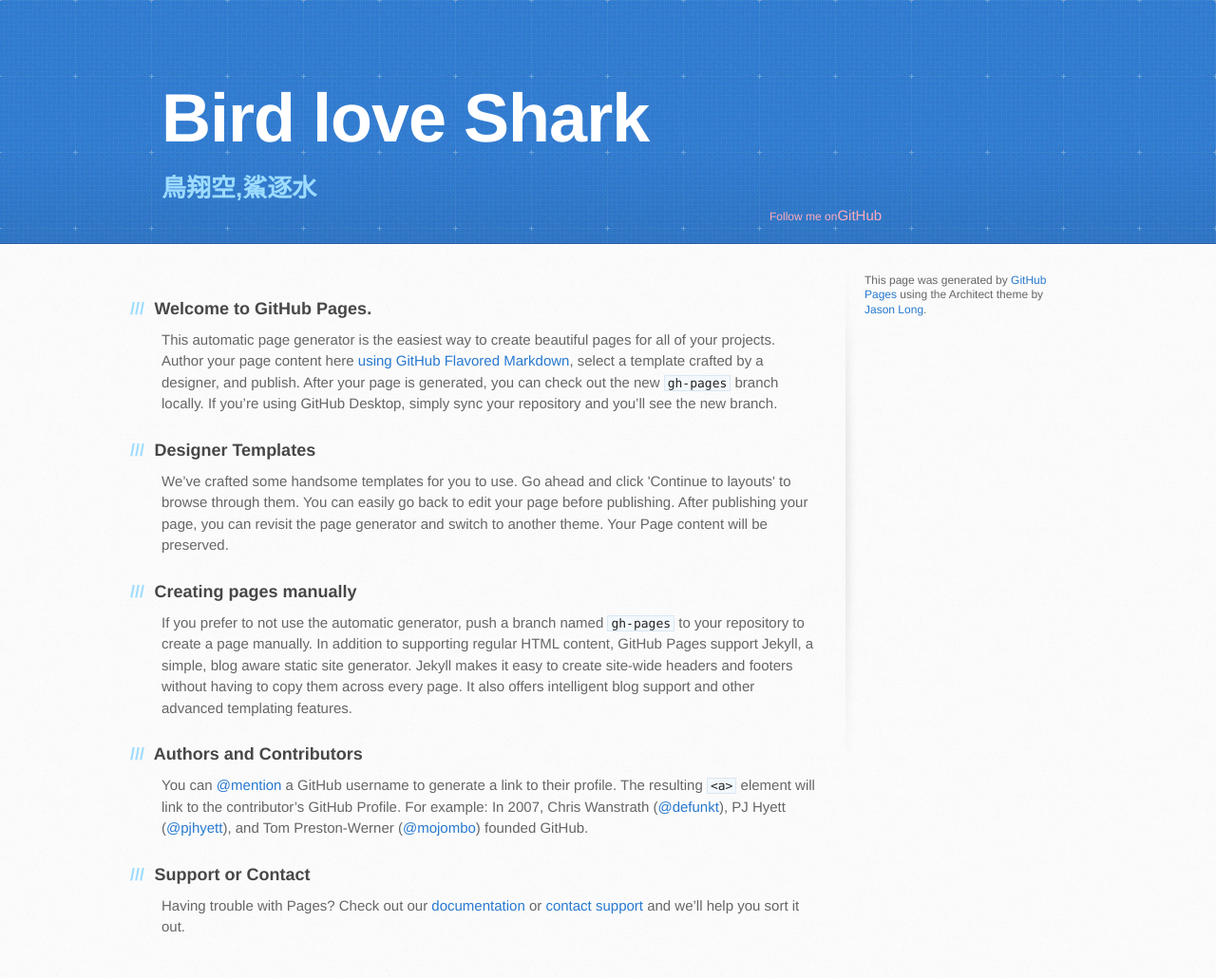
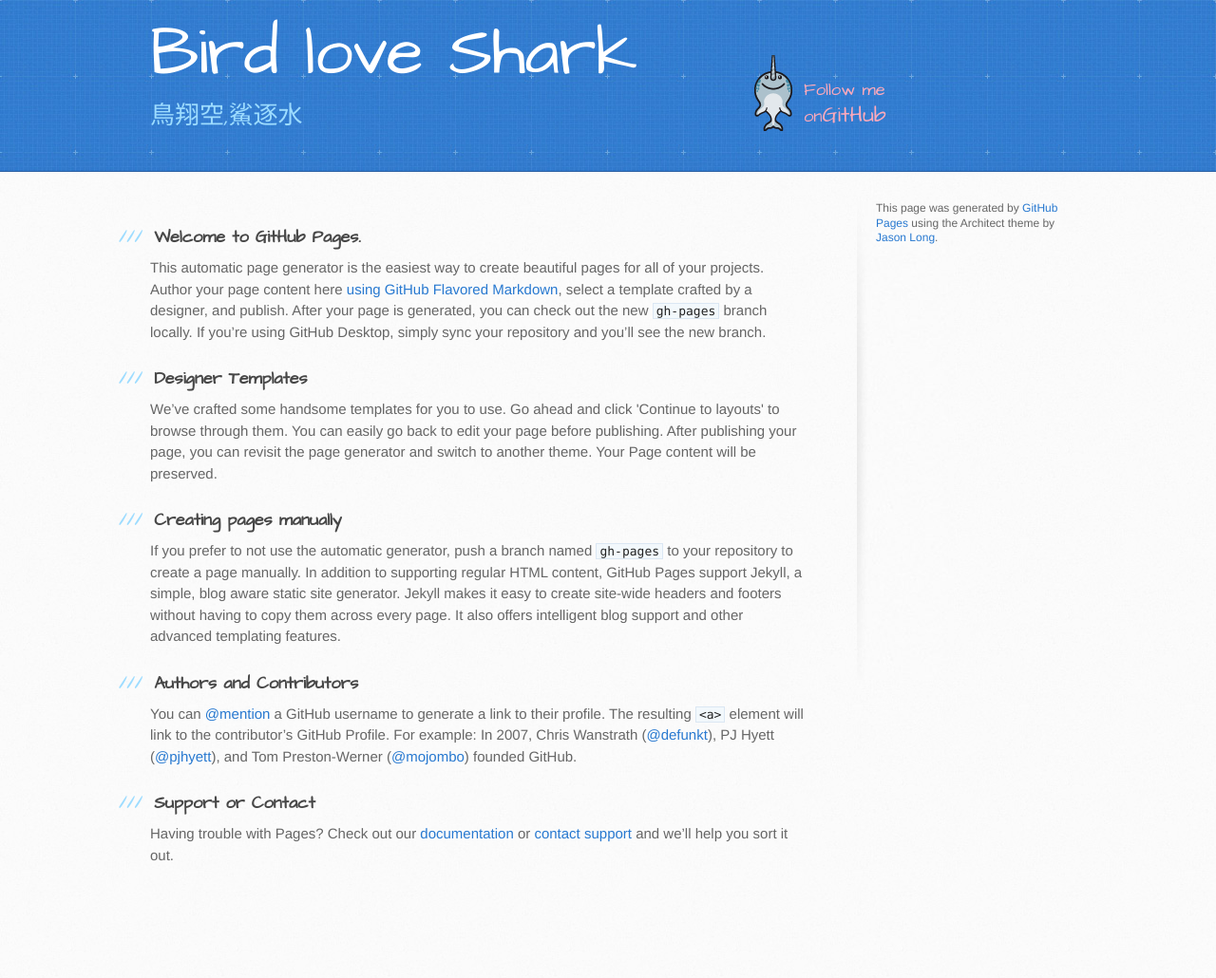
Before and after one commit to birdshark/birdshark.github.io, a Jekyll site: the page built from index.md, in a window 1280 px wide. Shown: the whole page at 95% size. Built offline with Jekyll 4.4.1, drawn with Linux system fonts in a browser that asks for light colours; after the commit the page ends 932 px from its top, so only the background shows below that.

Commit message:
change logo
take me much time

```diff
--- a/_includes/index-head.html
+++ b/_includes/index-head.html
@@ -2,7 +2,7 @@
     <meta charset='utf-8'>
     <meta http-equiv="X-UA-Compatible" content="chrome=1">
     <meta name="viewport" content="width=device-width, initial-scale=1, maximum-scale=1">
-    <!--<link href='https://fonts.googleapis.com/css?family=Architects+Daughter' rel='stylesheet' type='text/css'>-->
+    <link href='https://fonts.googleapis.com/css?family=Architects+Daughter' rel='stylesheet' type='text/css'>
     <link rel="stylesheet" type="text/css" href="{{ "stylesheets/stylesheet.css" | prepend: site.baseurl }}" media="screen">
     <link rel="stylesheet" type="text/css" href="{{ "/stylesheets/github-light.css" | prepend: site.baseurl }}" media="screen">
     <link rel="stylesheet" type="text/css" href="{{ "/stylesheets/print.css" | prepend: site.baseurl }}" media="print">
--- a/_layouts/index.html
+++ b/_layouts/index.html
@@ -7,39 +7,44 @@
 <header>
     <div class="inner">
         <div class="header-title">
-            <h1>Bird love Shark</h1>
-            <h2>鳥翔空,鯊逐水</h2>
+            <div class="h1">Bird love Shark</div>
+            <div class="h2">鳥翔空,鯊逐水</div>
         </div>
-        <div class="header-logo clearfix">
-            <a style="color: #FFAABB"><small>Follow me on</small>GitHub</a>
+        <div class="header-logo">
+            <a class="logo" href=""><small>Follow me on</small>GitHub</a>
         </div>
     </div>
 </header>
 {% include navi.html %}
 <div id="content-wrapper">
-    <div class="inner clearfix">
+    <div class="inner">
         <section id="main-content">
             <h3>
                 <a id="welcome-to-github-pages" class="anchor" href="#welcome-to-github-pages" aria-hidden="true">
-                    <span aria-hidden="true" class="octicon octicon-link"></span></a>Welcome to GitHub Pages.</h3>
-
-            <p>This automatic page generator is the easiest way to create beautiful pages for all of your projects.
+                    <span aria-hidden="true" class="octicon octicon-link"></span>
+                </a>Welcome to  GitHub Pages.
+            </h3>
+                <p>This automatic page generator is the easiest way to create beautiful pages for all of your projects.
                 Author your page content here <a href="https://guides.github.com/features/mastering-markdown/">using
                     GitHub Flavored Markdown</a>, select a template crafted by a designer, and publish. After your page
                 is generated, you can check out the new <code>gh-pages</code> branch locally. If you’re using GitHub
                 Desktop, simply sync your repository and you’ll see the new branch.</p>
 
             <h3>
-                <a id="designer-templates" class="anchor" href="#designer-templates" aria-hidden="true"><span
-                        aria-hidden="true" class="octicon octicon-link"></span></a>Designer Templates</h3>
+                <a id="designer-templates" class="anchor" href="#designer-templates" aria-hidden="true">
+                    <span aria-hidden="true" class="octicon octicon-link"></span>
+                </a>Designer Templates
+            </h3>
 
             <p>We’ve crafted some handsome templates for you to use. Go ahead and click 'Continue to layouts' to browse
                 through them. You can easily go back to edit your page before publishing. After publishing your page,
                 you can revisit the page generator and switch to another theme. Your Page content will be preserved.</p>
 
             <h3>
-                <a id="creating-pages-manually" class="anchor" href="#creating-pages-manually" aria-hidden="true"><span
-                        aria-hidden="true" class="octicon octicon-link"></span></a>Creating pages manually</h3>
+                <a id="creating-pages-manually" class="anchor" href="#creating-pages-manually" aria-hidden="true">
+                    <span aria-hidden="true" class="octicon octicon-link"></span>
+                </a>Creating pages manually
+            </h3>
 
             <p>If you prefer to not use the automatic generator, push a branch named <code>gh-pages</code> to your
                 repository to create a page manually. In addition to supporting regular HTML content, GitHub Pages
@@ -67,10 +72,7 @@
             <p>Having trouble with Pages? Check out our <a href="https://help.github.com/pages">documentation</a> or <a
                     href="https://github.com/contact">contact support</a> and we’ll help you sort it out.</p>
         </section>
-
         <aside id="sidebar">
-
-
             <p>This page was generated by <a href="https://pages.github.com">GitHub Pages</a> using the Architect theme
                 by <a href="https://twitter.com/jasonlong">Jason Long</a>.</p>
         </aside>
--- a/stylesheets/stylesheet.css
+++ b/stylesheets/stylesheet.css
@@ -448,18 +448,18 @@
 }
 
 header {
-  padding-top: 40px;
+  padding-top: 20px;
   padding-bottom: 40px;
   font-family: 'Architects Daughter', 'Helvetica Neue', Helvetica, Arial, serif;
   background: #2e7bcf url(../images/header-bg.jpg) 0 0 repeat-x;
   border-bottom: solid 1px #275da1;
+  width: 100%;
 }
 .header-title{
-  width: 540px;
-  margin-top: 0;
+  width: 60%;
   font-weight: normal;
 }
-header h1 {
+.header-title .h1 {
   margin-bottom: 0.2em;
   font-size: 72px;
   line-height: 1;
@@ -467,7 +467,7 @@
   letter-spacing: -1px;
 }
 
-header h2 {
+.header-title .h2 {
   margin-bottom: 0;
   font-size: 26px;
   line-height: 1.3;
@@ -475,14 +475,32 @@
   letter-spacing: 0;
 }
 .header-logo{
-  width: 300px;
-  margin-top: 0;
+  width: 40%;
   float: right;
 }
+.header-logo a{
+  position: absolute;
+  top: 58px;
+  right: 300px;
+  width: 134px;
+  height: 58px;
+  background: transparent url(../images/logo.png) 0 0 no-repeat;
+  background-position: -10px -102px;
+}
+.header-logo .logo{
+  padding-top: 22px;
+  padding-left: 68px;
+  font-family: 'Architects Daughter', 'Helvetica Neue', Helvetica, Arial, serif;
+  font-size: 23px;
+  line-height: 1.2;
+  color: #FFAABB;
+}
 .inner {
-  position: relative;
-  width: 940px;
-  margin: 0 auto;
+  max-width: 60.25rem;
+  padding-right: 6.9375rem;
+  padding-left: 6.9375rem;
+  margin-right: auto;
+  margin-left: auto;
 }
 
 #content-wrapper {
```
Also changed, not shown: images/logo.png (added).
